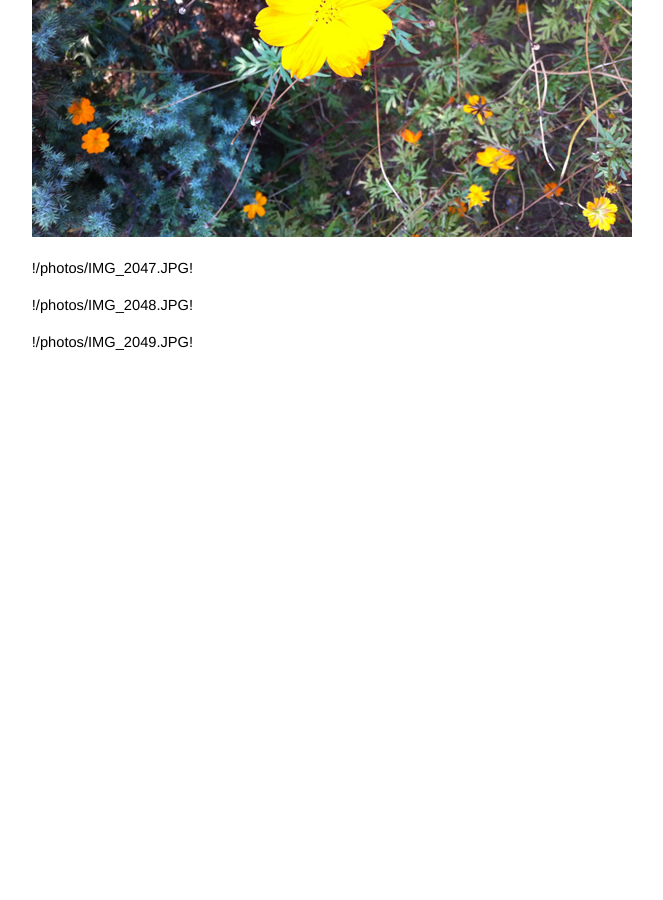
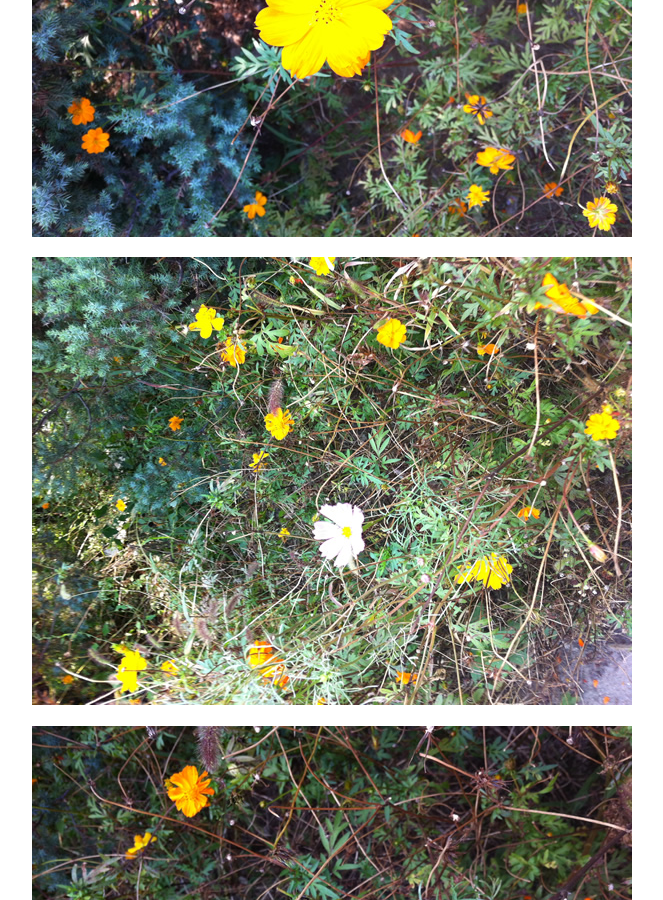
Before and after one commit to uplusware/uplusware.github.io, a Jekyll site: the page built from _posts/2012-9-23-Beijing-Autumn.md, in a window 1280 px wide and 900 px high, scrolled down 381 px. Shown: the whole window, without its empty margins (168-831 px from the left). Built offline with Jekyll 4.4.1, drawn with Linux system fonts in a browser that asks for light colours; before the commit the page ends 944 px from its top, so only the background shows below that.

Commit message:
Update 2012-9-23-Beijing-Autumn.md

```diff
--- a/_posts/2012-9-23-Beijing-Autumn.md
+++ b/_posts/2012-9-23-Beijing-Autumn.md
@@ -5,8 +5,8 @@ title: Beijing Autumn
 
 ![1](/photos/IMG_2045.JPG)
 
-!/photos/IMG_2047.JPG!
+![1](/photos/IMG_2047.JPG)
 
-!/photos/IMG_2048.JPG!
+![1](/photos/IMG_2048.JPG)
 
-!/photos/IMG_2049.JPG!
+![1](/photos/IMG_2049.JPG)
```
